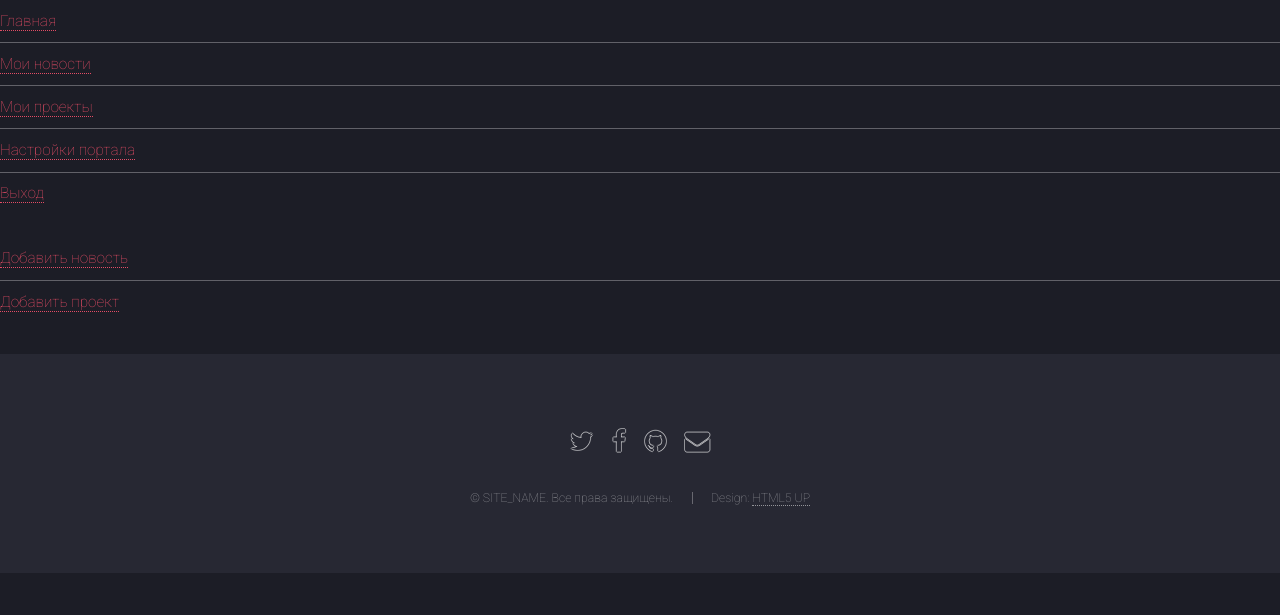
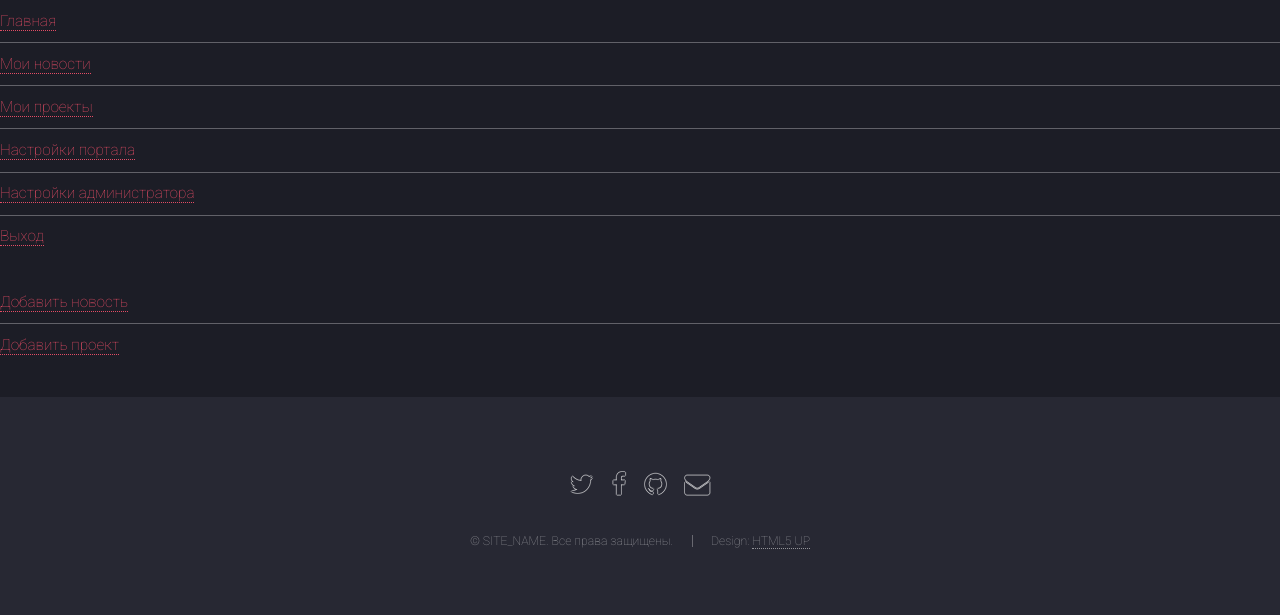
Before and after one commit to MakDIGer/MyBlogPHP, a PHP site: template templates/default/acp/sidebar.php in a window 1280 px wide. Shown: the part 54-669 px from the top of the page. Run offline with PHP 8.4, Linux system fonts and the light colour scheme; the template is opened without the code that fills it, so the values that code supplies are empty; some libraries are stand-ins or nearby versions.

Commit message:
Added a new point of menu

```diff
--- a/templates/default/acp/sidebar.php
+++ b/templates/default/acp/sidebar.php
@@ -17,6 +17,7 @@
 													<li><a href="acp_mynews.html">Мои новости</a></li>
 													<li><a href="acp_myprojects.html">Мои проекты</a></li>
 													<li><a href="acp_settings.html">Настройки портала</a></li>
+													<li><a href="acp_admins.html">Настройки администратора</a></li>
 													<li><a href="acp_login.html">Выход</a></li>
 												</ul>
 												<ul class="alt">
```
